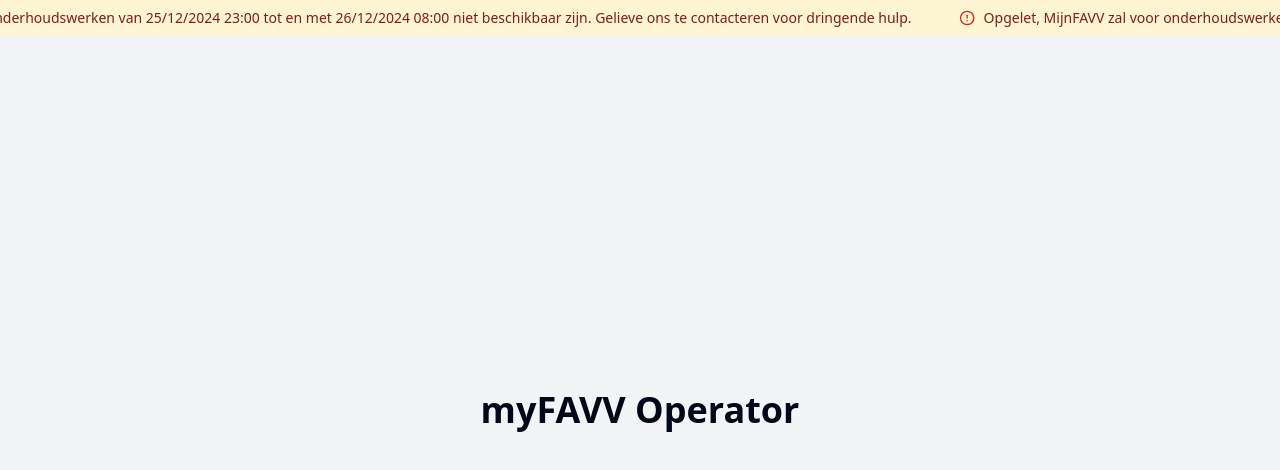
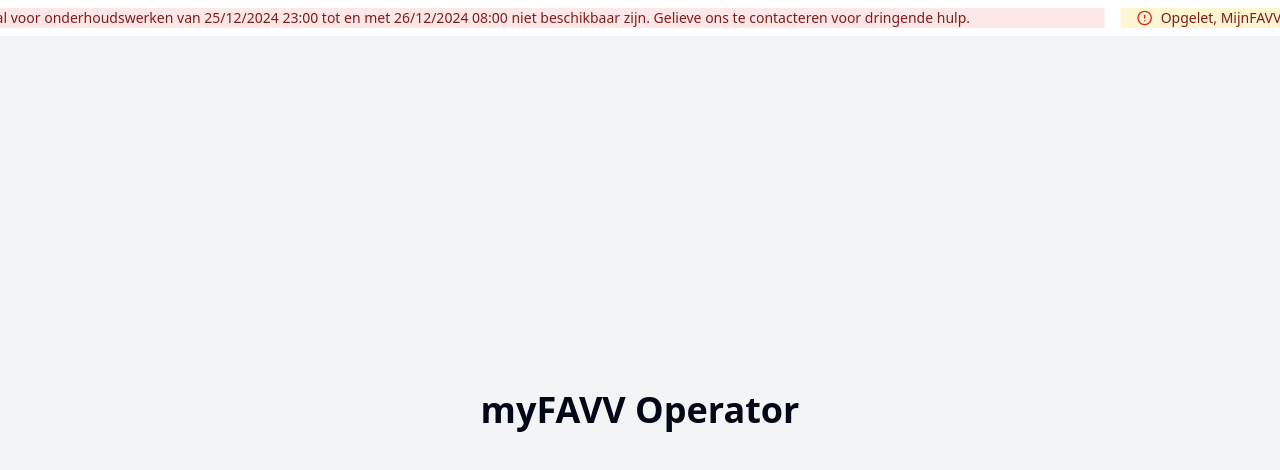
Before and after one commit to JazzyLeopard/banner-track-trace, a React (Vite) app: page / in a window 1280 px wide. Shown: the top 470 px of the page. Built offline with nearby package versions, Linux system fonts and the light colour scheme.

Commit message:
Implement three separate banners
Updated the MaintenanceBanner component to display three separate banners that move horizontally across the screen. Each banner will enter from the right after the previous one exits to the left, creating a continuous scrolling effect.
[skip gpt_engineer]

```diff
--- a/src/components/MaintenanceBanner.tsx
+++ b/src/components/MaintenanceBanner.tsx
@@ -1,13 +1,11 @@
 import { AlertCircle } from "lucide-react";
 import { cn } from "@/lib/utils";
-import { useState, useEffect } from "react";
 
 interface MaintenanceBannerProps {
   className?: string;
 }
 
 const MaintenanceBanner = ({ className }: MaintenanceBannerProps) => {
-  const [currentBanner, setCurrentBanner] = useState(0);
   const bannerText = "Opgelet, MijnFAVV zal voor onderhoudswerken van 25/12/2024 23:00 tot en met 26/12/2024 08:00 niet beschikbaar zijn. Gelieve ons te contacteren voor dringende hulp.";
 
   const bannerStyles = [
@@ -16,29 +14,31 @@ const MaintenanceBanner = ({ className }: MaintenanceBannerProps) => {
     "bg-sky-100/80", // Soft blue
   ];
 
-  useEffect(() => {
-    const timer = setInterval(() => {
-      setCurrentBanner((prev) => (prev + 1) % 3);
-    }, 5000); // Change banner every 5 seconds
-
-    return () => clearInterval(timer);
-  }, []);
-
   return (
     <div className={cn(
-      bannerStyles[currentBanner],
-      "overflow-hidden py-2 relative transition-colors duration-500",
+      "overflow-hidden py-2 relative",
       className
     )}>
       <div className="animate-banner flex whitespace-nowrap items-center gap-4">
-        <div className="flex items-center gap-2 px-4">
-          <AlertCircle className="h-4 w-4 text-red-600 shrink-0" />
-          <span className="text-red-900 text-sm">
-            {bannerText}
-          </span>
-        </div>
-        {/* Duplicate for seamless loop */}
-        <div className="flex items-center gap-2 px-4">
+        {bannerStyles.map((style, index) => (
+          <div
+            key={index}
+            className={cn(
+              style,
+              "flex items-center gap-2 px-4 min-w-full"
+            )}
+          >
+            <AlertCircle className="h-4 w-4 text-red-600 shrink-0" />
+            <span className="text-red-900 text-sm">
+              {bannerText}
+            </span>
+          </div>
+        ))}
+        {/* Duplicate first banner to create seamless loop */}
+        <div className={cn(
+          bannerStyles[0],
+          "flex items-center gap-2 px-4 min-w-full"
+        )}>
           <AlertCircle className="h-4 w-4 text-red-600 shrink-0" />
           <span className="text-red-900 text-sm">
             {bannerText}
--- a/src/index.css
+++ b/src/index.css
@@ -89,10 +89,10 @@
     transform: translateX(0);
   }
   to {
-    transform: translateX(-50%);
+    transform: translateX(-75%);
   }
 }
 
 .animate-banner {
-  animation: banner 15s linear infinite;
+  animation: banner 30s linear infinite;
 }
```
